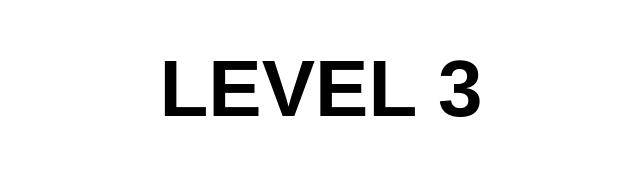
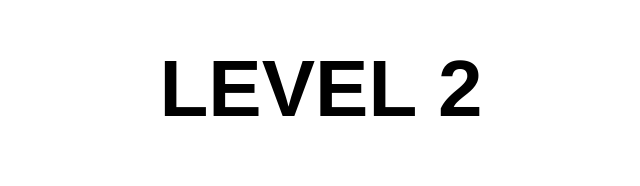
Before and after one commit to linxea/blackbox, a plain HTML site: page docs/level2/motion.html in a window 1280 px wide. Shown: the part 239-425 px from the top of the page, 319-959 px from the left. Drawn offline with Linux system fonts and the light colour scheme.

Commit message:
Fix typo

```diff
--- a/docs/level2/motion.html
+++ b/docs/level2/motion.html
@@ -62,7 +62,7 @@
 
 <body>
   <div class="level">
-    <h1>LEVEL 3</h1>
+    <h1>LEVEL 2</h1>
     <div>
       <input type="text" id="password" placeholder="Enter password">
       <button class="button" onclick="submitPassword()">Submit</button>
```
